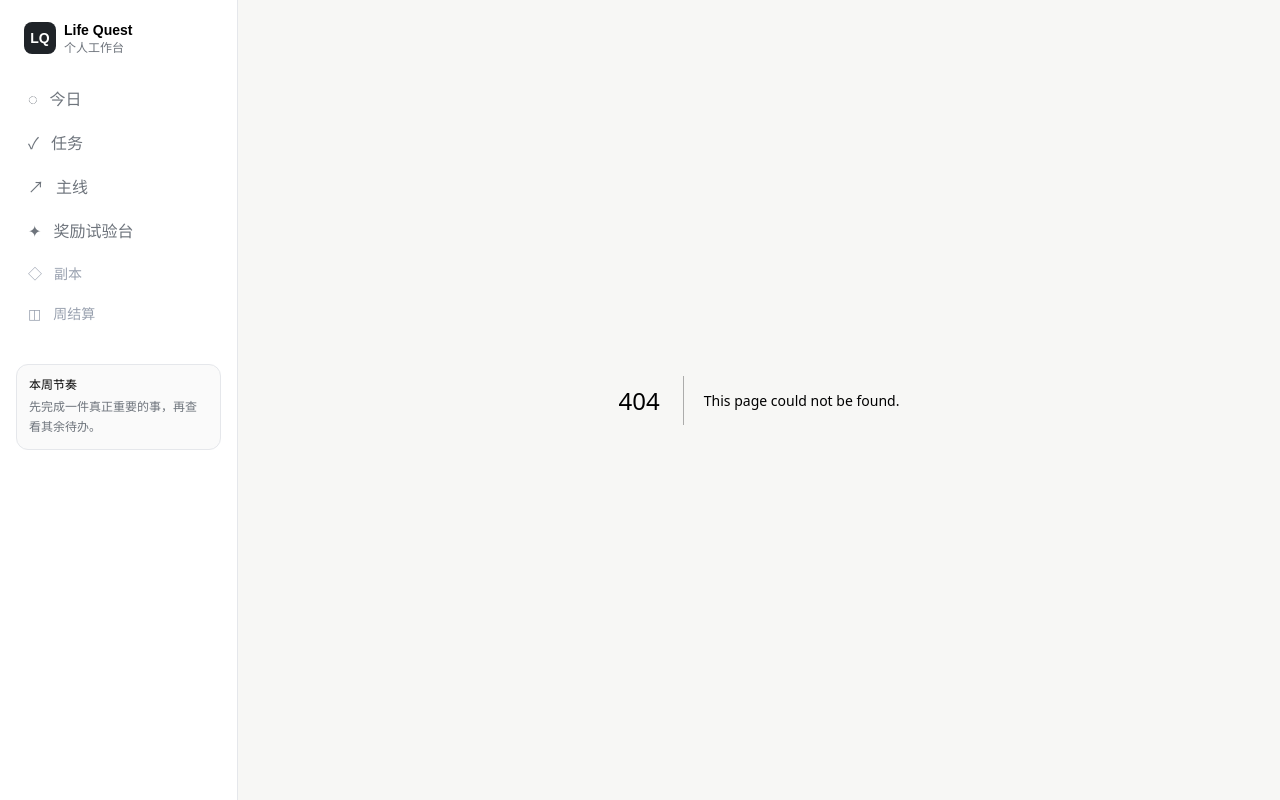
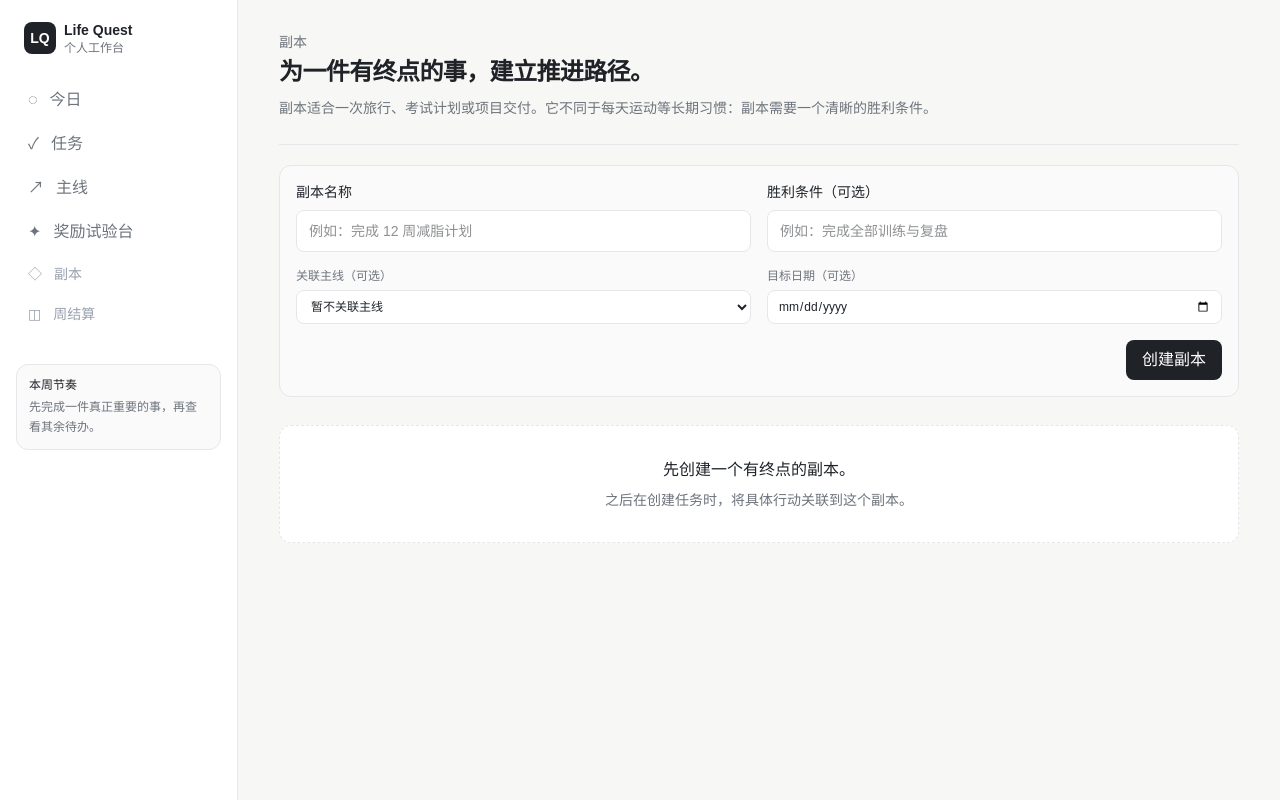
Before and after one commit to Dong-Sky/life-quest, a Next.js app: page /projects in a window 1280 px wide. Before the commit this address had no page. Built offline with nearby package versions, Linux system fonts and the light colour scheme.

Commit message:
feat: add projects workspace

```diff
--- /dev/null
+++ b/app/projects/page.tsx
@@ -0,0 +1,45 @@
+"use client";
+
+import { useState } from "react";
+import { createPrototypeProject, initialPrototypeState, readPrototypeState, type PrototypeState, writePrototypeState } from "@/src/prototype/state";
+
+export default function ProjectsPage() {
+  const [state, setState] = useState<PrototypeState>(() => typeof window === "undefined" ? initialPrototypeState() : readPrototypeState());
+  const [name, setName] = useState("");
+  const [victoryCondition, setVictoryCondition] = useState("");
+  const [mainlineId, setMainlineId] = useState("");
+  const [dueDate, setDueDate] = useState("");
+
+  const save = (next: PrototypeState) => { writePrototypeState(next); setState(next); };
+  const create = () => {
+    const next = createPrototypeProject(state, {
+      name,
+      victoryCondition,
+      mainlineId: mainlineId || undefined,
+      dueDate: dueDate || undefined,
+    });
+    if (next !== state) {
+      save(next);
+      setName("");
+      setVictoryCondition("");
+      setMainlineId("");
+      setDueDate("");
+    }
+  };
+
+  return <div className="mx-auto max-w-5xl px-5 py-8 sm:px-8">
+    <header className="border-b border-[var(--line)] pb-6"><p className="text-sm text-[var(--muted)]">副本</p><h1 className="mt-1 text-2xl font-semibold tracking-tight">为一件有终点的事，建立推进路径。</h1><p className="mt-2 max-w-2xl text-sm leading-6 text-[var(--muted)]">副本适合一次旅行、考试计划或项目交付。它不同于每天运动等长期习惯：副本需要一个清晰的胜利条件。</p></header>
+    <form className="mt-5 rounded-xl border border-[var(--line)] bg-[#fafafa] p-4" onSubmit={(event) => { event.preventDefault(); create(); }}>
+      <div className="grid gap-4 sm:grid-cols-2"><label className="grid gap-2 text-sm"><span className="font-medium">副本名称</span><input className="rounded-lg border border-[var(--line)] bg-white px-3 py-2.5 outline-none focus:border-[var(--accent)]" onChange={(event) => setName(event.target.value)} placeholder="例如：完成 12 周减脂计划" value={name} /></label><label className="grid gap-2 text-sm"><span className="font-medium">胜利条件（可选）</span><input className="rounded-lg border border-[var(--line)] bg-white px-3 py-2.5 outline-none focus:border-[var(--accent)]" onChange={(event) => setVictoryCondition(event.target.value)} placeholder="例如：完成全部训练与复盘" value={victoryCondition} /></label></div>
+      <div className="mt-4 grid gap-4 sm:grid-cols-2"><label className="grid gap-1.5 text-xs text-[var(--muted)]"><span>关联主线（可选）</span><select className="rounded-lg border border-[var(--line)] bg-white px-2.5 py-2 text-sm text-[var(--ink)]" value={mainlineId} onChange={(event) => setMainlineId(event.target.value)}><option value="">暂不关联主线</option>{state.mainlines.map((mainline) => <option key={mainline.id} value={mainline.id}>{mainline.name}</option>)}</select></label><label className="grid gap-1.5 text-xs text-[var(--muted)]"><span>目标日期（可选）</span><input className="rounded-lg border border-[var(--line)] bg-white px-2.5 py-2 text-sm text-[var(--ink)]" onChange={(event) => setDueDate(event.target.value)} type="date" value={dueDate} /></label></div>
+      <div className="mt-4 flex justify-end"><button className="rounded-lg bg-[var(--ink)] px-4 py-2 text-sm font-medium text-white" type="submit">创建副本</button></div>
+    </form>
+    <section className="mt-7 space-y-3">{state.projects.length ? state.projects.map((project) => {
+      const related = state.quests.filter((quest) => quest.projectId === project.id);
+      const complete = related.filter((quest) => quest.status === "completed").length;
+      const percent = related.length ? Math.round((complete / related.length) * 100) : 0;
+      const mainline = state.mainlines.find((item) => item.id === project.mainlineId);
+      return <article className="rounded-xl border border-[var(--line)] bg-white p-5" key={project.id}><div className="flex flex-wrap items-start justify-between gap-4"><div><p className="font-semibold">{project.name}</p><p className="mt-2 text-sm text-[var(--muted)]">{project.victoryCondition || "尚未写下胜利条件。"}</p><p className="mt-3 text-xs text-[var(--muted)]">{mainline?.name ?? "未关联主线"}{project.dueDate ? ` · 目标日期：${project.dueDate}` : ""}</p></div><div className="min-w-36 rounded-lg bg-[var(--accent-soft)] px-3 py-2 text-right text-xs text-[var(--accent)]"><strong>{complete} / {related.length}</strong> 个任务<br /><span>{percent}% 推进</span></div></div><div className="mt-4 h-1.5 overflow-hidden rounded-full bg-gray-100"><div className="h-full rounded-full bg-[var(--success)]" style={{ width: `${percent}%` }} /></div></article>;
+    }) : <div className="rounded-xl border border-dashed border-[var(--line)] bg-white p-8 text-center"><p className="font-medium">先创建一个有终点的副本。</p><p className="mt-2 text-sm text-[var(--muted)]">之后在创建任务时，将具体行动关联到这个副本。</p></div>}</section>
+  </div>;
+}
```
